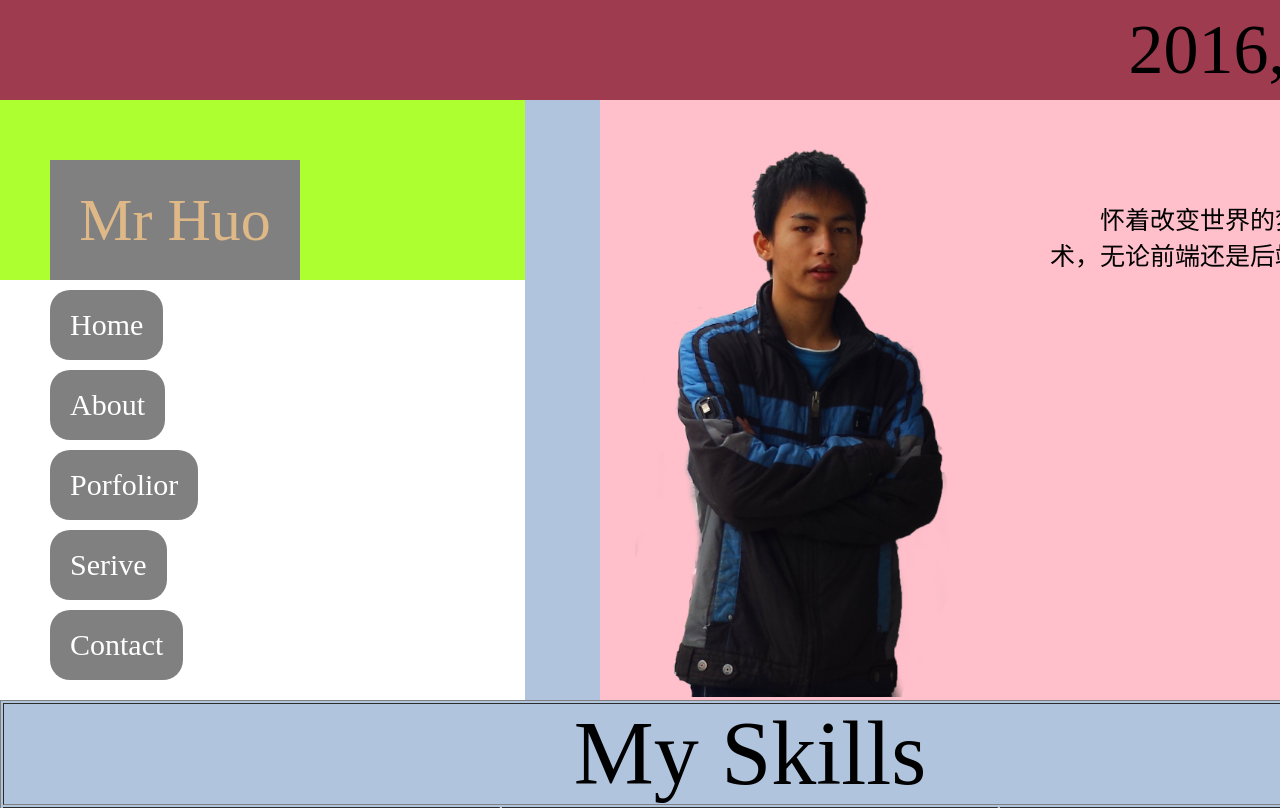
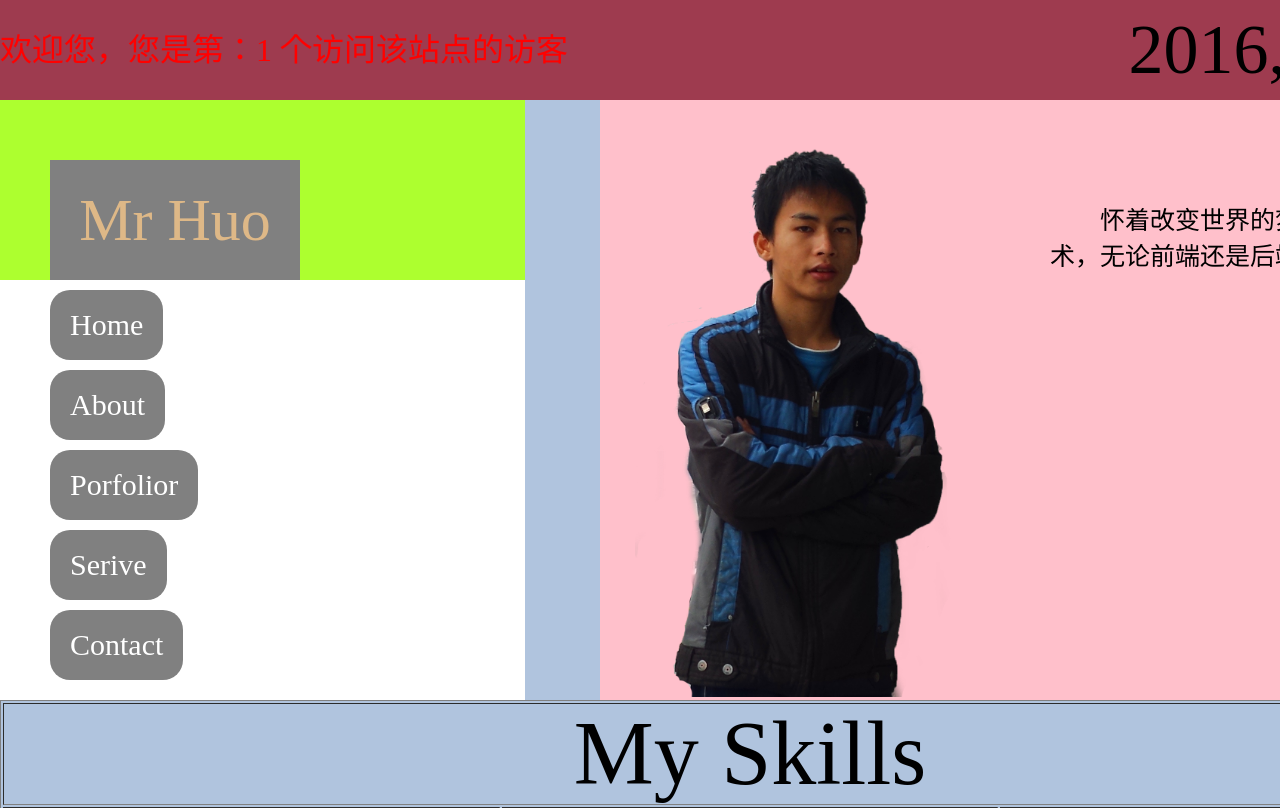
Before and after one commit to huozhenlin/huozhenlin.github.io, a plain HTML site: page index.html in a window 1280 px wide. Shown: the top 808 px of the page. Drawn offline with Linux system fonts and the light colour scheme.

Commit message:
Add files via upload

```diff
--- a/stylesheets/page.css
+++ b/stylesheets/page.css
@@ -116,16 +116,30 @@ body{
 }
 .totop{position: fixed;bottom: 100px;margin-left: 800px;}
 #time{
-
-	text-align: end;
-    line-height: 100px;
-    font-family: "微软雅黑";
-    font-size: 70px;
     background: rgba(236,125,315,0.2);
 	width: 1500px;
 	height: 100px;
 	margin: 0px auto;
 	/*border: 1px solid red;*/
+}
+#time_right{
+    width: 500px;
+    height: 100px;
+    text-align: end;
+    line-height: 100px;
+    font-family: "微软雅黑";
+    font-size: 70px;
+    float: right;
+}
+#time #overread{
+    line-height: 100px;
+    position: absolute;
+    margin-top: 0px;
+    width: 800px;
+    height: 100px;
+   // border: 1px solid yellow;
+    display: block;
+    float: left;
 }
 .totop{
     display: none;
@@ -217,7 +231,7 @@ footer .footing{
 
     width: 1500px;
     height: 250px;
-    background: darkblue;
+    background: darkred;
     margin: 0px auto
 }
 footer .footing ul{
```
